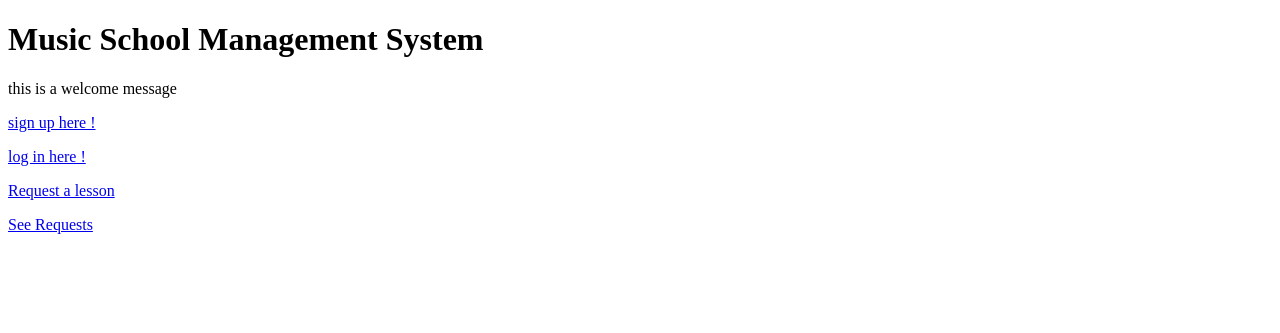
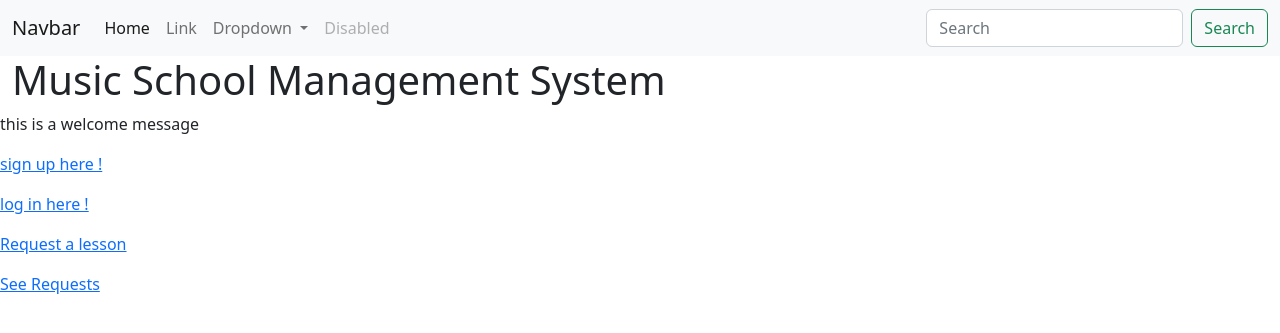
Before and after one commit to charlie-leong/Manatee, a Django app: page / in a window 1280 px wide. Shown: the top 333 px of the page. Run offline with Django 4.2, Linux system fonts and the light colour scheme.

Commit message:
Extend base template

```diff
--- a/lessons/templates/base.html
+++ b/lessons/templates/base.html
@@ -1,14 +1,72 @@
+{%load static%}
+
 <!doctype html>
 <html lang="en">
   <head>
     <meta charset="utf-8">
     <meta name="viewport" content="width=device-width, initial-scale=1">
-    {% block title %}<title>Local Library</title>{% endblock %}
-    <!--<link href="https://cdn.jsdelivr.net/npm/bootstrap@5.2.3/dist/css/bootstrap.min.css" rel="stylesheet" integrity="sha384-rbsA2VBKQhggwzxH7pPCaAqO46MgnOM80zW1RWuH61DGLwZJEdK2Kadq2F9CUG65" crossorigin="anonymous">-->
+    <link href="https://cdn.jsdelivr.net/npm/bootstrap@5.2.3/dist/css/bootstrap.min.css" rel="stylesheet" integrity="sha384-rbsA2VBKQhggwzxH7pPCaAqO46MgnOM80zW1RWuH61DGLwZJEdK2Kadq2F9CUG65" crossorigin="anonymous">
+    <link rel="stylesheet" href="{%static 'css/style.css'%}">
+
+
+    <title>
+        {% block title %}
+        {% endblock %}
+    </title>
+
+
   </head>
+
   <body>
       <script src="https://cdn.jsdelivr.net/npm/bootstrap@5.2.3/dist/js/bootstrap.bundle.min.js" integrity="sha384-kenU1KFdBIe4zVF0s0G1M5b4hcpxyD9F7jL+jjXkk+Q2h455rYXK/7HAuoJl+0I4" crossorigin="anonymous"></script>
-    {% block navbar %}<!-- insert default navigation text for every page -->{% endblock %}
+
+    <nav class="navbar navbar-expand-lg bg-light">
+        <div class="container-fluid">
+          <a class="navbar-brand" href="#">Navbar</a>
+          <button class="navbar-toggler" type="button" data-bs-toggle="collapse" data-bs-target="#navbarSupportedContent" aria-controls="navbarSupportedContent" aria-expanded="false" aria-label="Toggle navigation">
+            <span class="navbar-toggler-icon"></span>
+          </button>
+          <div class="collapse navbar-collapse" id="navbarSupportedContent">
+            <ul class="navbar-nav me-auto mb-2 mb-lg-0">
+              <li class="nav-item">
+                <a class="nav-link active" aria-current="page" href="#">Home</a>
+              </li>
+              <li class="nav-item">
+                <a class="nav-link" href="#">Link</a>
+              </li>
+              <li class="nav-item dropdown">
+                <a class="nav-link dropdown-toggle" href="#" role="button" data-bs-toggle="dropdown" aria-expanded="false">
+                  Dropdown
+                </a>
+                <ul class="dropdown-menu">
+                  <li><a class="dropdown-item" href="#">Action</a></li>
+                  <li><a class="dropdown-item" href="#">Another action</a></li>
+                  <li><hr class="dropdown-divider"></li>
+                  <li><a class="dropdown-item" href="#">Something else here</a></li>
+                </ul>
+              </li>
+              <li class="nav-item">
+                <a class="nav-link disabled">Disabled</a>
+              </li>
+            </ul>
+            <form class="d-flex" role="search">
+              <input class="form-control me-2" type="search" placeholder="Search" aria-label="Search">
+              <button class="btn btn-outline-success" type="submit">Search</button>
+            </form>
+          </div>
+        </div>
+      </nav>
+
+
+      <div class="container-fluid">
+          <div class="jumbotron">
+            <h1>
+                {%block jumbotron%}
+                {%endblock%}
+            </h1>
+          </div>
+      </div>
+
     {% block content %}<!-- default content text (typically empty) -->{% endblock %}
   </body>
 </html>
--- a/lessons/templates/home.html
+++ b/lessons/templates/home.html
@@ -1,10 +1,16 @@
+{%extends 'base.html'%}
+{%load static%}
 
-{%extends 'base.html'%}
 
-{% block title %}<title>Home</title>{% endblock %}
+{% block title %}Home{% endblock %}
+
+
+{%block jumbotron%}
+Music School Management System
+{%endblock%}
+
 
 {% block content %}
-<h1>Music School Management System</h1>
 <p> this is a welcome message </p>
 <p><a href="{% url 'sign_up' %}">sign up here !</a></p>
 <p><a href="{% url 'log_in' %}">log in here !</a></p>
--- a/lessons/templates/request-display.html
+++ b/lessons/templates/request-display.html
@@ -1,7 +1,7 @@
 
 {%extends 'base.html'%}
 
-{% block title %}<title>Requests</title>{% endblock %}
+{% block title %}Requests{% endblock %}
 
 {% block content %}
 <h1>All Requests</h1>
```
